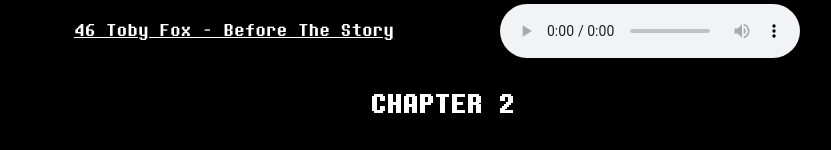
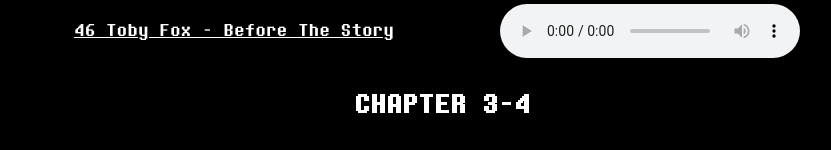
Before and after one commit to piplfiles/deltarune, a plain HTML site: page index.html in a window 1280 px wide. Shown: the part 5487-5637 px from the top of the page, without its empty margins (198-1029 px from the left). Drawn offline with Linux system fonts and the light colour scheme.

Commit message:
im stupid

```diff
--- a/index.html
+++ b/index.html
@@ -138,7 +138,7 @@
 </table>
 
 <!-- ch3-4 -->
-<h2>CHAPTER 2</h2>
+<h2>CHAPTER 3-4</h2>
 <table>
 <tr><td><a href="ch3-4/01 Toby Fox - Flashback (Excerpt).mp3">01 Toby Fox - Flashback (Excerpt)</a></td><td><audio controls><source src="ch3-4/01 Toby Fox - Flashback (Excerpt).mp3" type="audio/mpeg"></td></tr>
 <tr><td><a href="ch3-4/02 Toby Fox - Feature Presentation.mp3">02 Toby Fox - Feature Presentation</a></td><td><audio controls><source src="ch3-4/02 Toby Fox - Feature Presentation.mp3" type="audio/mpeg"></td></tr>
```
